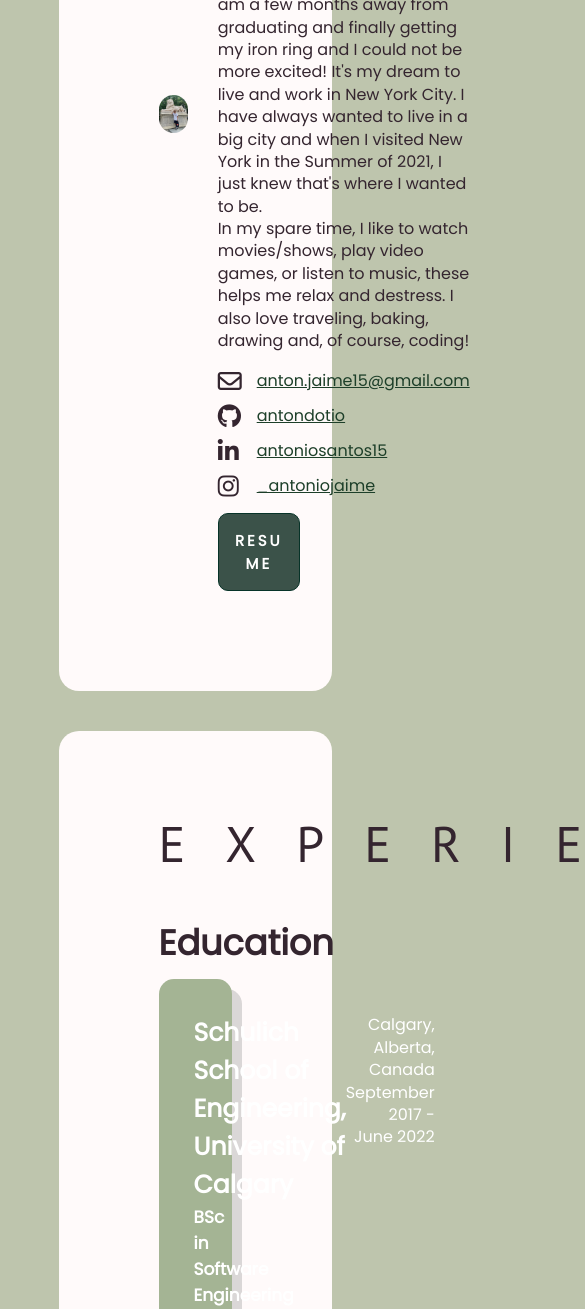
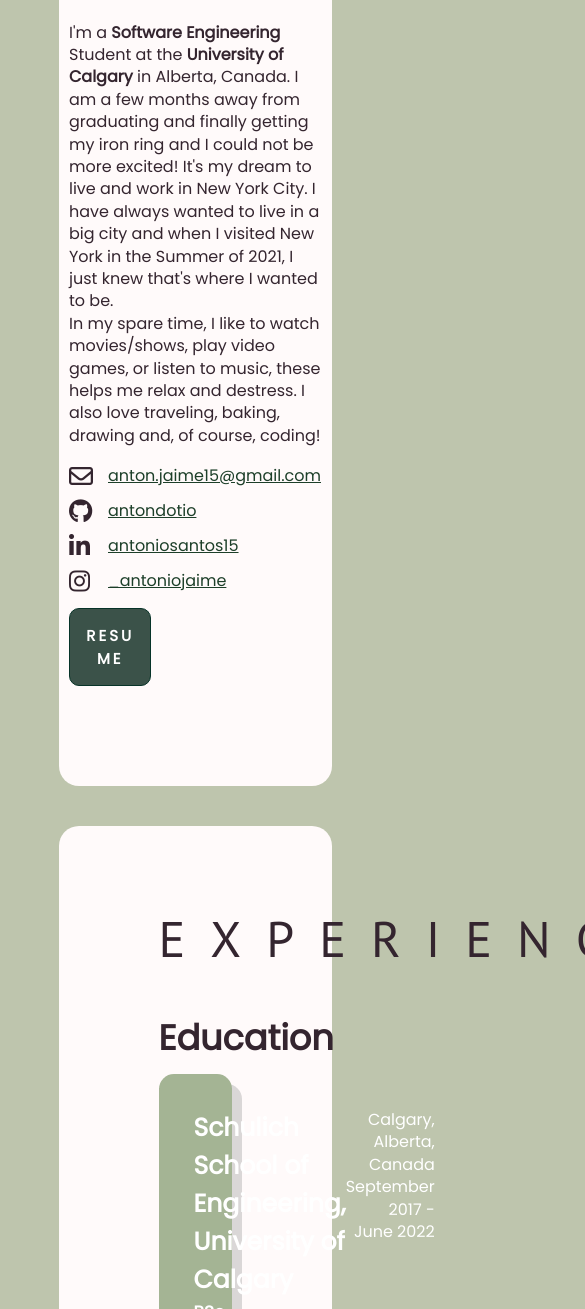
Before and after one commit to antondotio/antondotio, a plain HTML site: page index.html in a window 390 px wide. Shown: the part 691-2000 px from the top of the page, 585 px wide, since content can reach past the window. Drawn offline with Linux system fonts and the light colour scheme.

Commit message:
phone view slay

```diff
--- a/css/portfolio.scss
+++ b/css/portfolio.scss
@@ -276,102 +276,25 @@ hr {
   color: white;
 }
 
-// @media (max-width: 1000px) {
-//   .content {
-//     margin: 50px;
-//     margin-top: 0;
-//     max-width: 100%;
-//   }
+@media (max-width: 1300px) {
+  .about {
+    flex-direction: column;
+  }
 
-//   .mePic {
-//     padding-right: 10px;
-//     max-width: 50%;
-//   }
+  .about img {
+    margin-right: 0;
+    max-width: 100%;
+  }
 
-//   .title {
-//     text-align: center;
-//     width: 100vw;
-//     font-size: 70px;
-//     font-weight: lighter;
-//   }
+  .title {
+    letter-spacing: 0.5em;
+  }
 
-//   table {
-//     width: 100%;
-//     border-collapse: collapse;
-//   }
+  .project-container-odd {
+    max-width: 70%;
+  }
 
-//   .topnav {
-//     display: flex;
-//     flex-direction: row;
-//     justify-content: center;
-//     align-items: center;
-//     flex-wrap: wrap;
-//     background-color: rgb(80, 159, 165);
-//     overflow: hidden;
-//     width: 100%;
-//     height: 100px;
-//   }
-
-//   .topnav a {
-//     float: left;
-//     color: #f2f2f2;
-//     text-align: center;
-//     line-height: 100px;
-//     padding: 0px 3% 0px 3%;
-//     text-decoration: none;
-//     font-size: 30px;
-//   }
-
-//   .topnav a.active {
-//     background-color: rgb(80, 159, 165);
-//     color: white;
-//   }
-
-//   .banner {
-//     width: 200%;
-//     margin-left: -50%;
-//     margin-right: 50%;
-//     padding-bottom: -6px;
-//     margin-bottom: -6px;
-//   }
-
-//   .bannerWrapper {
-//     overflow: hidden;
-//     width: 100vw;
-//   }
-
-//   #name {
-//     text-align: center;
-//     width: 100vw;
-//     font-size: 100px;
-//     font-weight: lighter;
-//   }
-
-//   #intro {
-//     text-align: justify;
-//     max-width: 80%;
-//     line-height: 1.6;
-//     font-size: 35px;
-//   }
-
-//   #links {
-//     display: flex;
-//     flex-direction: row;
-//     max-width: 80%;
-//   }
-
-//   .buttons {
-//     padding: 6px 0px;
-//     font-size: 35px;
-//     border-radius: 3px;
-//     border: 1px solid #e1e4e8;
-//     transition-duration: 0.4s;
-//     margin: 5px;
-//   }
-// }
-
-// @media (max-height: 1300px) and (max-width: 1000px) {
-//   #name {
-//     font-size: 75px;
-//   }
-// }
+  .project-container-even {
+    max-width: 70%;
+  }
+}
```
Also changed, not shown: css/portfolio.css, 1 other file.
